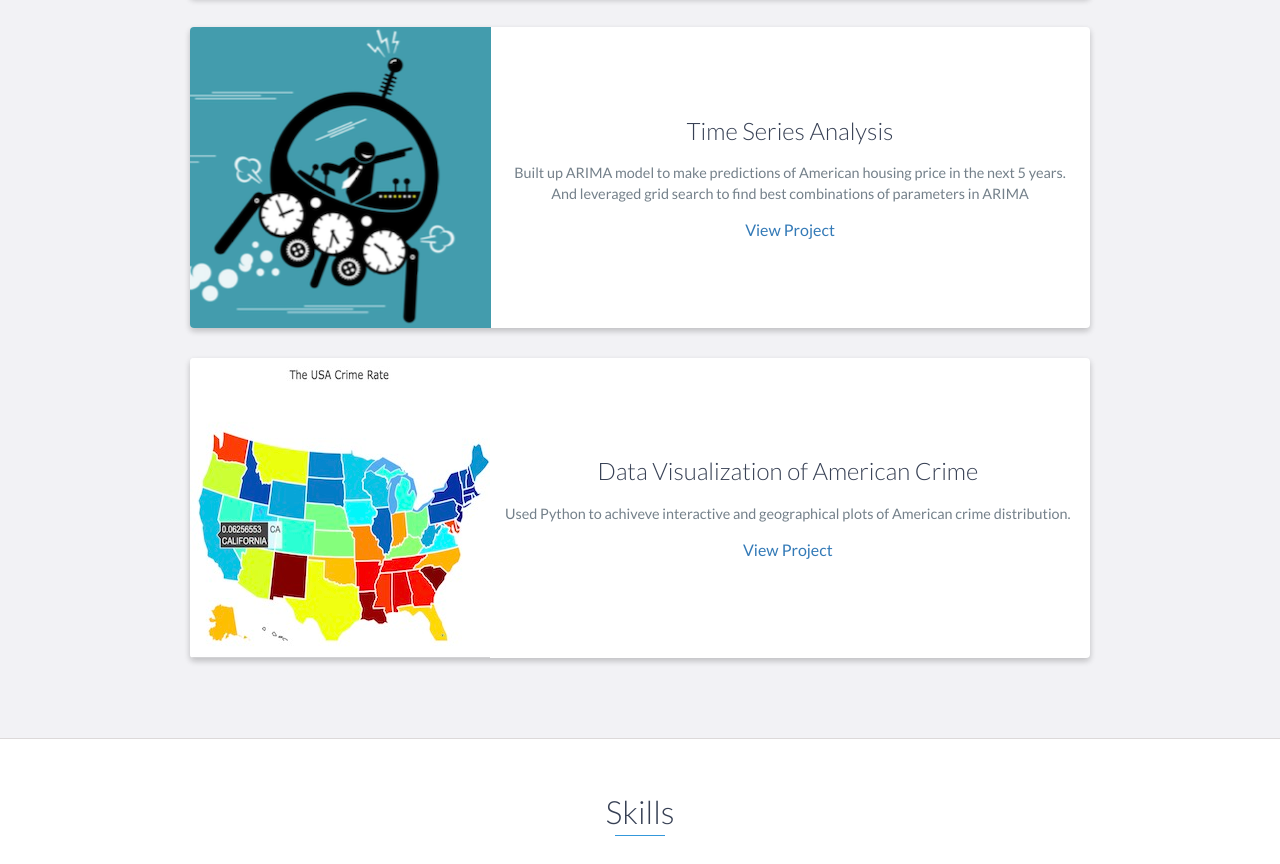
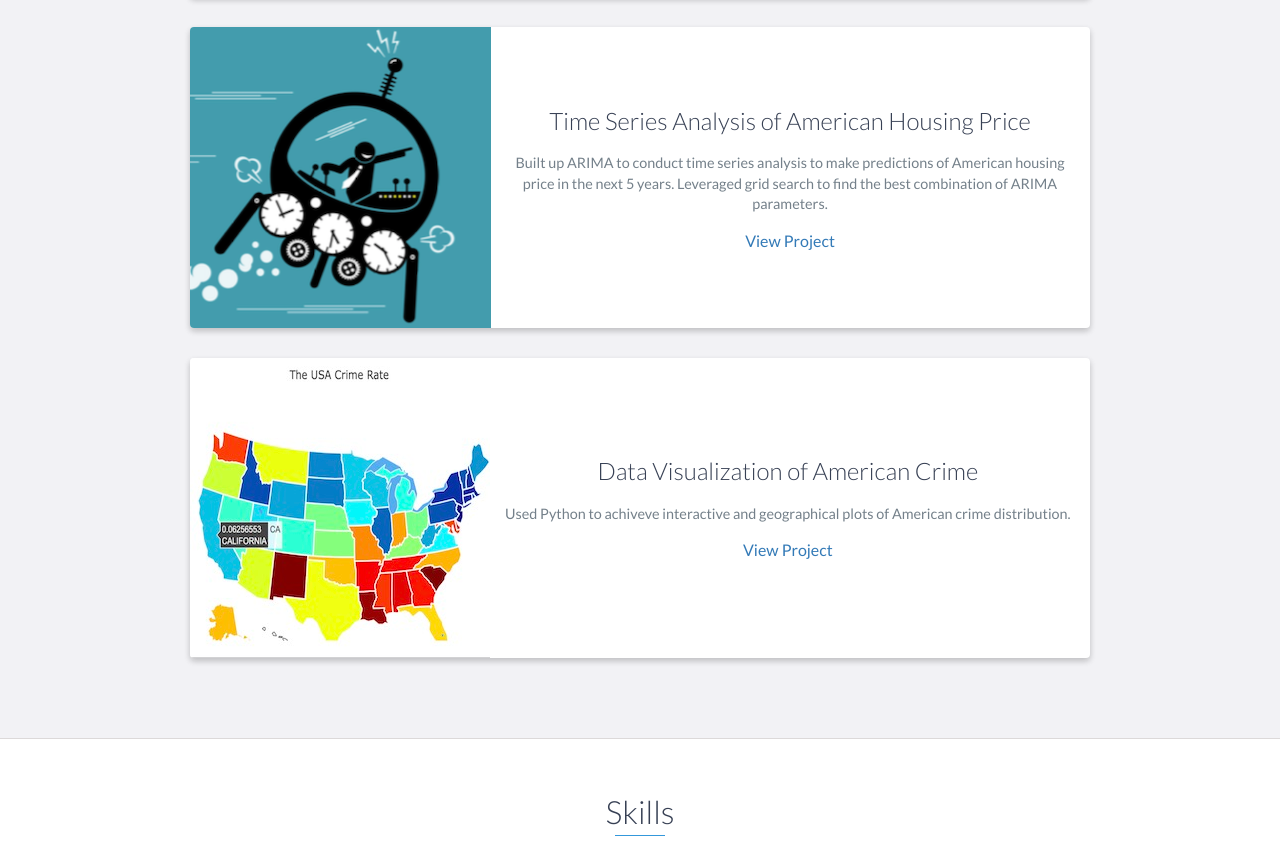
Before and after one commit to Zhenyu0521/Zhenyu0521.github.io, a plain HTML site: page index.html in a window 1280 px wide. Shown: the part 4378-5242 px from the top of the page. Drawn offline with nearby package versions, Linux system fonts and the light colour scheme.

Commit message:
Update index.html

```diff
--- a/index.html
+++ b/index.html
@@ -246,15 +246,15 @@
                     <!-- End .project-info -->
                 </div>
                 <!-- End .project -->
-		<div class="project shadow-large">
+                <div class="project shadow-large">
                     <div class="project-image">
                         <img src="images/time_series.jpg" />
                     </div>
                     <!-- End .project-image -->
                     <div class="project-info">
-                        <h3>Time Series Analysis</h3>
+                        <h3>Time Series Analysis of American Housing Price</h3>
                         <p>
-                            Built up ARIMA model to make predictions of American housing price in the next 5 years. And leveraged grid search to find best combinations of parameters in ARIMA
+                            Built up ARIMA to conduct time series analysis to make predictions of American housing price in the next 5 years. Leveraged grid search to find the best combination of ARIMA parameters.
                         </p>
                         <a href="https://github.com/Zhenyu0521/Time-Series-Analysis/blob/master/Predictions%20of%20House%20Prices%20(Python)/Predictions%20of%20House%20Prices.ipynb">View Project</a>
                     </div>
```
